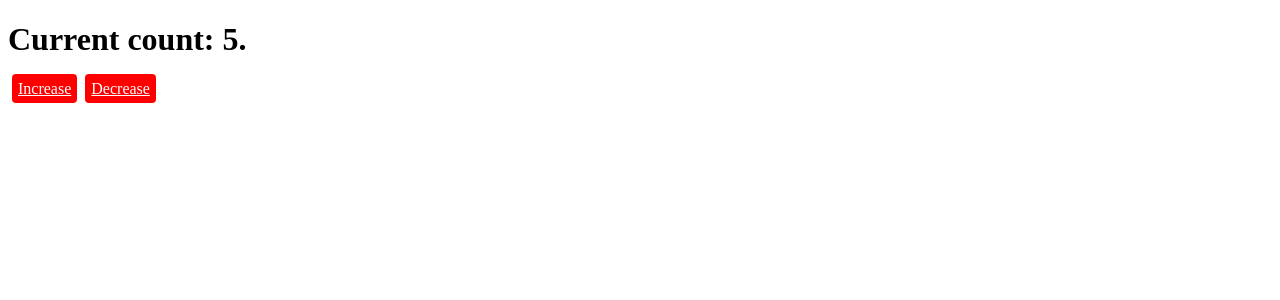
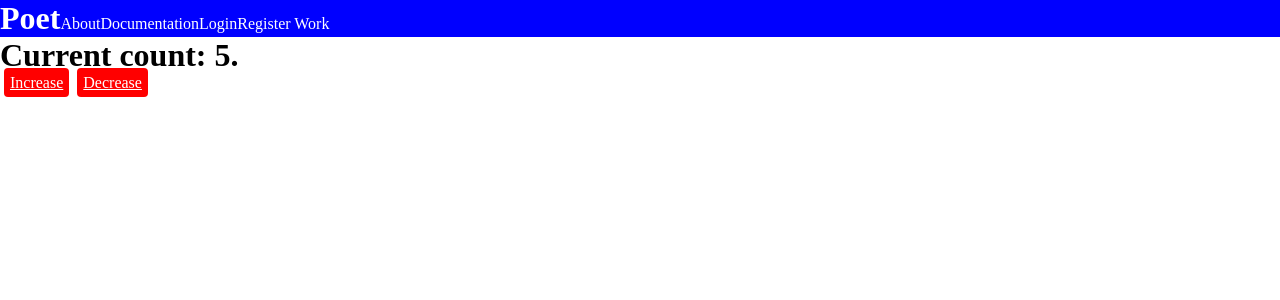
Before and after one commit to wzalazar/poet, a React app: page / in a window 1280 px wide. Shown: the top 300 px of the page. Built offline with nearby package versions, Linux system fonts and the light colour scheme.

Commit message:
Add organisms and templates according to atomic design

```diff
--- a/package.json
+++ b/package.json
@@ -27,6 +27,7 @@
     "react-router": "^3.0.0",
     "redux": "^3.6.0",
     "redux-saga": "^0.14.0",
+    "style-loader": "^0.13.1",
     "webpack-dev-middleware": "^1.9.0",
     "webpack-hot-middleware": "^2.14.0"
   },
--- a/src/index.tsx
+++ b/src/index.tsx
@@ -1,10 +1,11 @@
 import * as React from 'react'
 import * as ReactDOM from 'react-dom'
 import { Provider } from 'react-redux'
-import { Router, browserHistory } from "react-router";
+import { Router, Route, browserHistory } from "react-router";
 
 import './extensions/Window';
 import createPoetStore from './store';
+import { Layout } from './templates/RootLayout'
 
 const { store, pages } = createPoetStore();
 
@@ -13,7 +14,9 @@ const routes = pages.map((page, index) => page.routeHook('' + index)).reduce((a,
 ReactDOM.render((
     <Provider store={store}>
       <Router history={browserHistory}>
+        <Route component={Layout}>
         { routes }
+        </Route>
       </Router>
     </Provider>
   ),
--- /dev/null
+++ b/src/organisms/Navbar.scss
@@ -0,0 +1,17 @@
+.navbar {
+  background-color: blue;
+  color: white;
+  margin: 0;
+  padding: 0;
+
+  h1 {
+    display: inline-block;
+  }
+
+  ul {
+    display: inline-block;
+    li {
+      display: inline-block;
+    }
+  }
+}
--- /dev/null
+++ b/src/organisms/Navbar.tsx
@@ -0,0 +1,17 @@
+import * as React from 'react';
+
+import './Navbar.scss'
+
+export class Navbar extends React.Component<undefined, undefined> {
+  render() {
+    return <div className="navbar">
+      <h1>Poet</h1>
+      <ul>
+        <li>About</li>
+        <li>Documentation</li>
+        <li>Login</li>
+        <li>Register Work</li>
+      </ul>
+    </div>
+  }
+}
--- /dev/null
+++ b/src/templates/RootLayout.scss
@@ -0,0 +1,13 @@
+* {
+  padding: 0;
+  margin: 0;
+  border: 0;
+  outline: 0;
+  vertical-align: baseline;
+  background: transparent;
+}
+
+.root-layout {
+  margin: 0;
+  padding: 0;
+}
--- /dev/null
+++ b/src/templates/RootLayout.tsx
@@ -0,0 +1,15 @@
+import * as React from 'react';
+import {Navbar} from "../organisms/Navbar";
+
+interface ChildrenProps {
+  children: any;
+}
+
+import './RootLayout.scss'
+
+export function Layout(props: ChildrenProps) {
+  return (<div className="root-layout">
+    <Navbar />
+    { props.children }
+  </div>);
+}
--- a/webpack.config.js
+++ b/webpack.config.js
@@ -3,6 +3,8 @@ const HtmlWebpackPlugin = require('html-webpack-plugin');
 const ExtractTextPlugin = require("extract-text-webpack-plugin");
 
 const vendor = ['react', 'react-dom', 'react-redux', 'redux', 'redux-saga', 'react-router'];
+
+const production = !!process.env['PRODUCTION'];
 
 module.exports = {
   entry: {
@@ -29,7 +31,10 @@ module.exports = {
     loaders: [
       // All files with a '.ts' or '.tsx' extension will be handled by 'awesome-typescript-loader'.
       { test: /\.tsx?$/, loaders: ['react-hot', 'babel', 'awesome-typescript-loader'] },
-      { test: /\.scss$/, loader: ExtractTextPlugin.extract('css!sass') }
+      { test: /\.scss$/, loader: production
+        ? ExtractTextPlugin.extract('css!sass')
+        : 'style!css?sourceMap!sass?sourceMap'
+      }
     ],
 
     preLoaders: [
```
